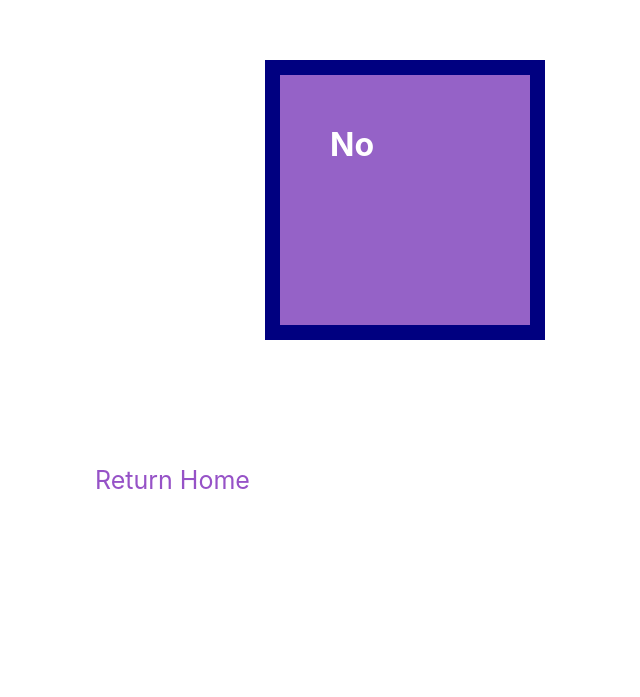
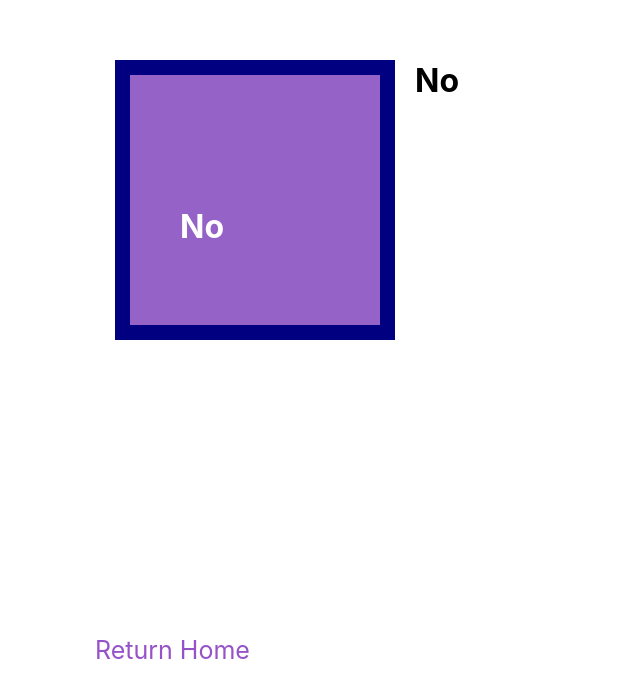
Before and after one commit to elainedoud/Decision-Maker, a React (Create React App) app in the folder client/: page /secondpage/yesno in a window 1280 px wide. Shown: the part 135-832 px from the top of the page, without its empty margins (405-1045 px from the left). Before the commit the page ends 800 px from the top, so only its background shows below. Built offline with nearby package versions, Linux system fonts and the light colour scheme.

Commit message:
Made updates so text in box flashes up and down

```diff
--- a/client/src/App.css
+++ b/client/src/App.css
@@ -162,3 +162,155 @@
     opacity: 1;
   }
 }
+
+.practicebox {
+  height: 150px;
+  width: 150px;
+  border: 15px solid navy;
+  padding: 50px;
+  margin: 20px;
+  background-color: #9562C7;
+  color: white;
+}
+
+.yestext {
+  animation: viewpracticeboxone 1s;
+  animation-fill-mode: forwards;
+}
+
+.notext {
+  animation: viewpracticeboxtwo 1s;
+  animation-fill-mode: forwards;
+}
+
+@keyframes viewpracticeboxone {
+  0% {
+    opacity: 0;
+  }
+  5% {
+    opacity: 1;
+  }
+  10%{
+    opacity: 0;
+  }
+  15% {
+    opacity: 1;
+  }
+  20% {
+    opacity: 0;
+  }
+  25% {
+    opacity: 1;
+  }
+  30%{
+    opacity: 0;
+  }
+  35% {
+    opacity: 1;
+  }
+  40% {
+    opacity: 0;
+  }
+  45% {
+    opacity: 1;
+  }
+  50% {
+    opacity: 0;
+  }
+  55% {
+    opacity: 1;
+  }
+  60% {
+    opacity: 0;
+  }
+  65% {
+    opacity: 1;
+  }
+  70% {
+    opacity: 0;
+  }
+  75% {
+    opacity: 1;
+  }
+  80%{
+    opacity: 0;
+  }
+  85% {
+    opacity: 1;
+  }
+  90% {
+    opacity: 0;
+  }
+  95% {
+    opacity: 1;
+  }
+  100%{
+    opacity: 0;
+  }
+}
+
+@keyframes viewpracticeboxtwo {
+  0% {
+    opacity: 1;
+  }
+  5% {
+    opacity: 0;
+  }
+  10%{
+    opacity: 1;
+  }
+  15% {
+    opacity: 0;
+  }
+  20% {
+    opacity: 1;
+  }
+  25% {
+    opacity: 0;
+  }
+  30%{
+    opacity: 1;
+  }
+  35% {
+    opacity: 0;
+  }
+  40% {
+    opacity: 1;
+  }
+  45% {
+    opacity: 0;
+  }
+  50% {
+    opacity: 1;
+  }
+  55% {
+    opacity: 0;
+  }
+  60% {
+    opacity: 1;
+  }
+  65% {
+    opacity: 0;
+  }
+  70% {
+    opacity: 1;
+  }
+  75% {
+    opacity: 0;
+  }
+  80%{
+    opacity: 1;
+  }
+  85% {
+    opacity: 0;
+  }
+  90% {
+    opacity: 1;
+  }
+  95% {
+    opacity: 0;
+  }
+  100%{
+    opacity: 1;
+  }
+}
--- a/client/src/OptionOne.js
+++ b/client/src/OptionOne.js
@@ -19,12 +19,12 @@ function OptionOne() {
     return (
     <div>
     <div className="page">
-        <div className="box">
-        <h1 className="yes">Yes</h1>
-        <h1 className="no">No</h1>
+        <div className="practicebox">
+        <h1 className="yestext">Yes</h1>
+        <h1 className="notext">No</h1>
         </div>
-        <div className="newbox">
-        {answer?<h1 className="yes">Yes</h1>:<h1 className="no">No</h1>}
+        <div>
+        {answer?<h1>Yes</h1>:<h1>No</h1>}
         </div>
      </div>
      <nav className="optionnav">
```
